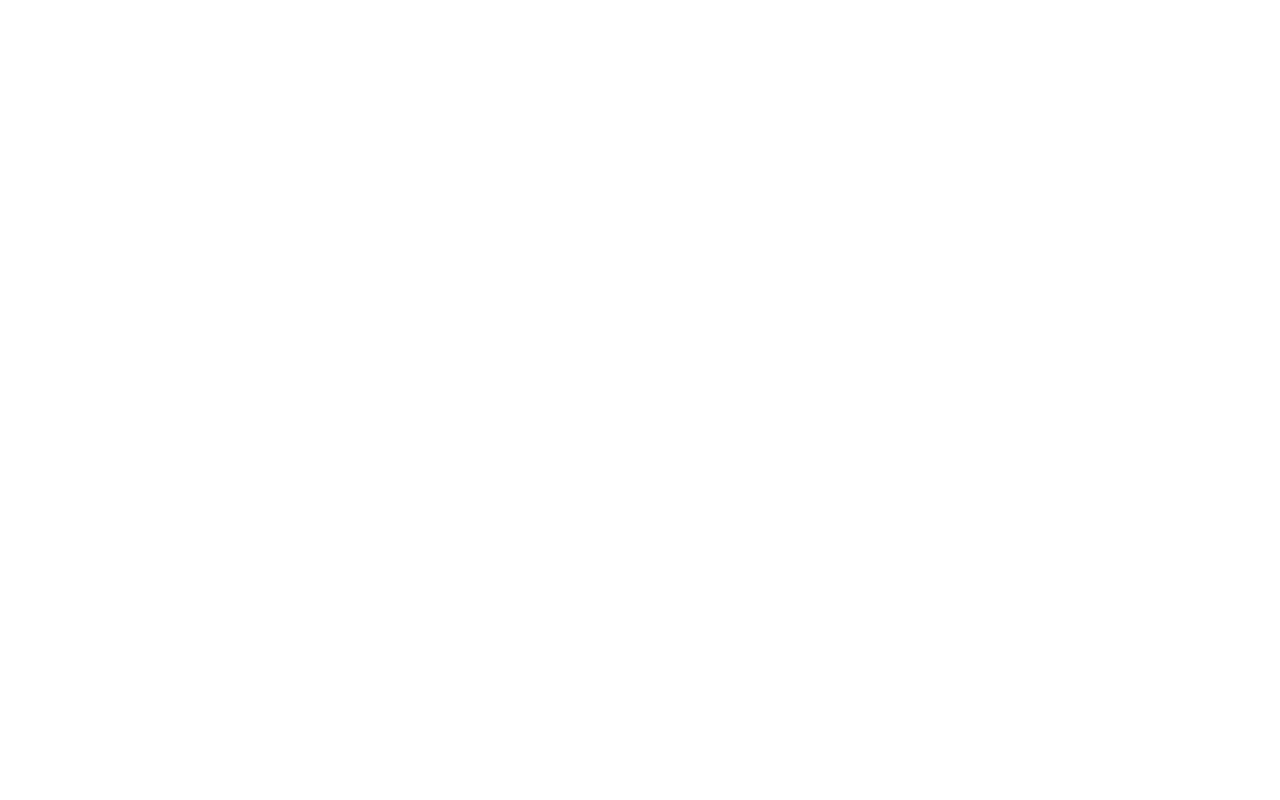
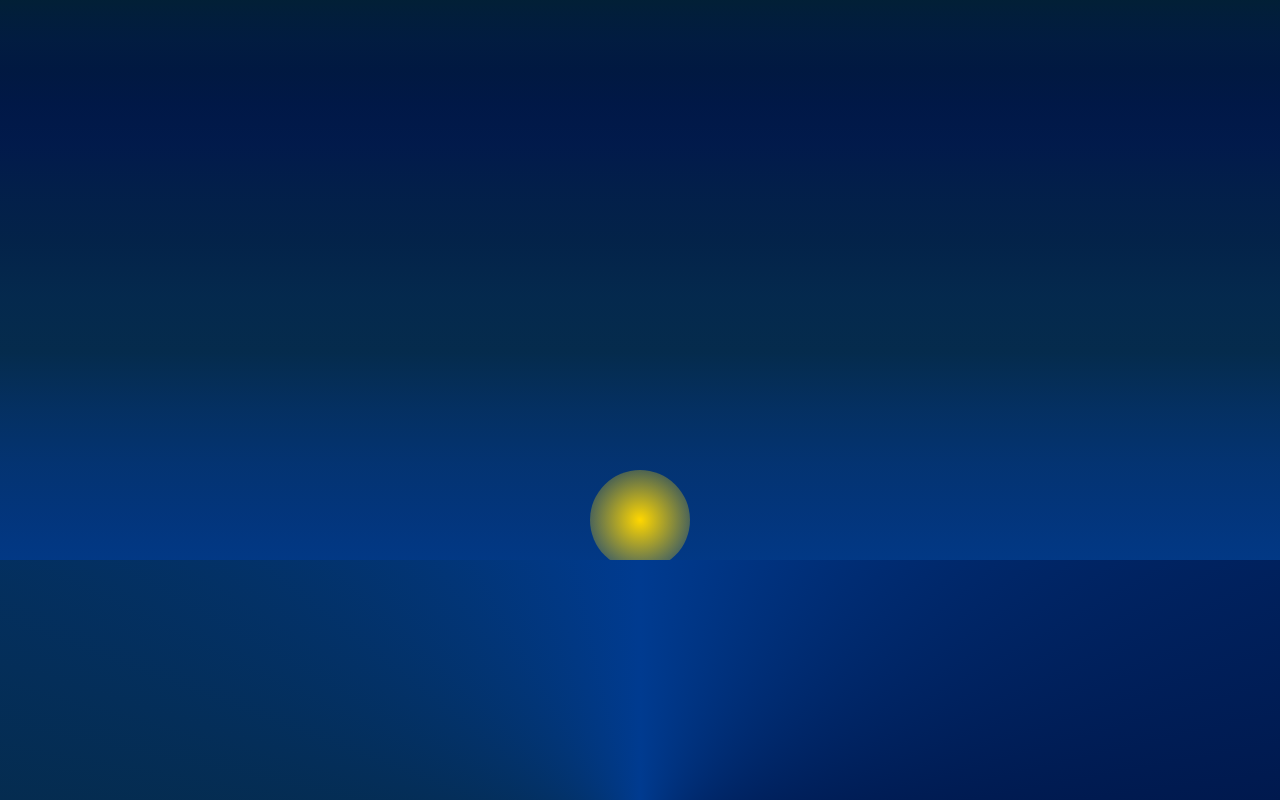
Before and after one commit to MamaFati/Sunset-, a plain HTML site: page Index.html in a window 1280 px wide. Drawn offline with Linux system fonts and the light colour scheme.

Commit message:
Update Index.html
Add Css link

```diff
--- a/Index.html
+++ b/Index.html
@@ -2,7 +2,8 @@
 <!DOCTYPE html>
 <html>
     <head>
-        <title>Page Title</title>
+        <title>Sunset</title>
+        <link rel="stylesheet" href="styles.css">
     </head>
     <body>
         <div class="sunset">
```
